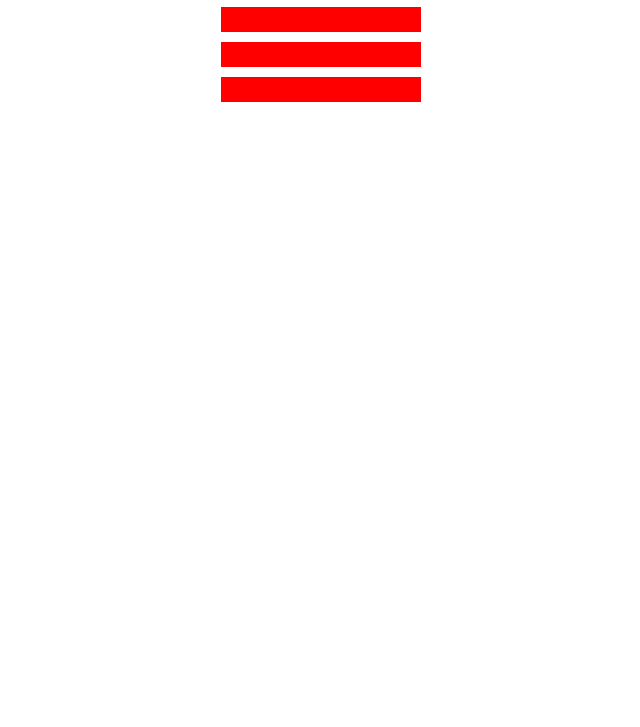
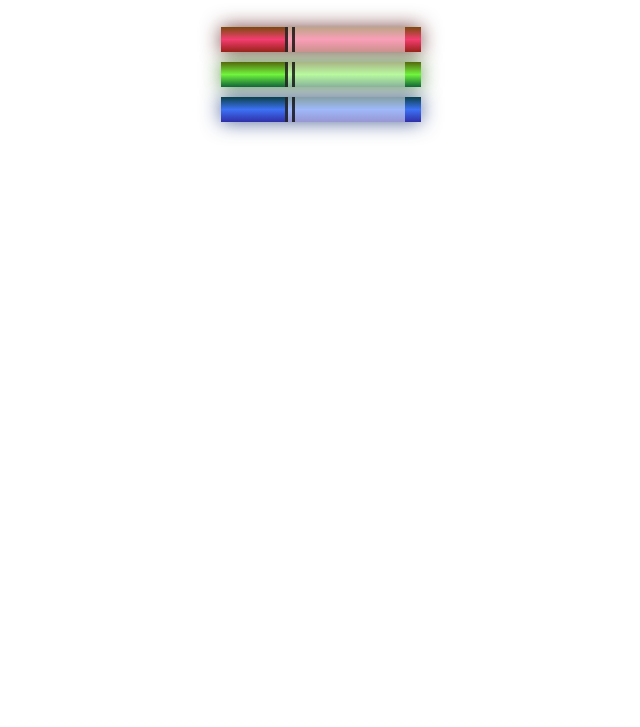
Before and after one commit to deepakmalikk/freecodecamp-projects, a plain HTML site: page color marker/index.html in a window 1280 px wide. Shown: the part 73-800 px from the top of the page, without its empty margins (319-959 px from the left). Drawn offline with Linux system fonts and the light colour scheme.

Commit message:
Update style.css

```diff
--- a/color marker/styles.css
+++ b/color marker/styles.css
@@ -1,10 +1,46 @@
 h1 {
     text-align: center;
+}
+
+.container {
+    background-color: rgb(255, 255, 255);
+    padding: 10px 0;
 }
 
 .marker {
     width: 200px;
     height: 25px;
-    background-color: red;
     margin: 10px auto;
 }
+
+.cap {
+    width: 60px;
+    height: 25px;
+}
+
+.sleeve {
+    width: 110px;
+    height: 25px;
+    background-color: rgba(255, 255, 255, 0.5);
+    border-left: 10px double rgba(0, 0, 0, 0.75);
+}
+
+.cap,
+.sleeve {
+    display: inline-block;
+}
+
+.red {
+    background: linear-gradient(rgb(122, 74, 14), rgb(245, 62, 113), rgb(162, 27, 27));
+    box-shadow: 0 0 20px 0 rgba(83, 14, 14, 0.8);
+}
+
+.green {
+    background: linear-gradient(#55680D, #71F53E, #116C31);
+    box-shadow: 0 0 20px 0 #3B7E20CC;
+}
+
+.blue {
+    background: linear-gradient(hsl(186, 76%, 16%), hsl(223, 90%, 60%), hsl(240, 56%, 42%));
+    box-shadow: 0 0 20px 0 hsla(223, 59%, 31%, 0.8);
+}
```
